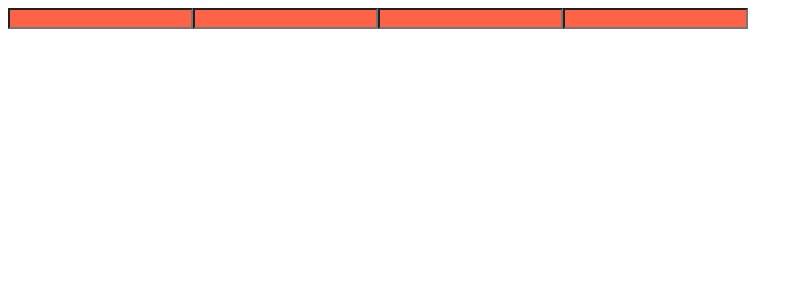
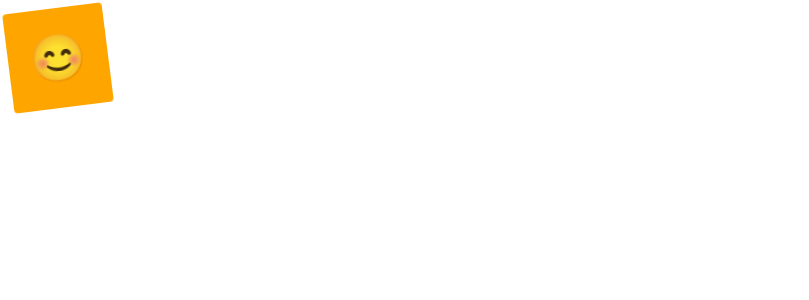
Before and after one commit to bom0320/react-masterclass, a React (Create React App) app: page / in a window 1280 px wide. Shown: the top 300 px of the page, without its empty margins (0-809 px from the left). Built offline with nearby package versions, Linux system fonts and the light colour scheme.

Commit message:
Animations and Pseudo Selectors (

```diff
--- a/src/App.js
+++ b/src/App.js
@@ -1,24 +1,53 @@
-import styled from "styled-components";
+import styled, { keyframes } from "styled-components";
 
-const Father = styled.div`
+const Wrapper = styled.div`
 display: flex;
 `;
 
-const Input = styled.input.attrs({ required: true, minLength: 10 })`
-  background-color: tomato;
+const rotationAnimation = keyframes`
+  0% {
+    transform: rotate(0deg);
+    border-radius: 0px;
+  }
+  50% {
+    border-radius: 100px;
+  }
+  100% {
+    transform: rotate(360deg);
+    border-radius: 0px;
+  }
 `
+
+const Box = styled.div`
+  display: flex;
+  justify-content: center;
+  align-items: center;
+  height: 100px;
+  width: 100px;
+  background-color: orange;
+  animation: ${rotationAnimation} 1s linear infinite;
+  span {
+    font-size: 46px;
+    // span:hover
+    &:hover {
+      font-size: 56px;
+    }
+    &:active {
+      opacity: 0.2;
+    }
+  }
+`
+
 function App() {
 
   return (
-    <Father as="header">
-      <Input />
-      <Input />
-      <Input />
-      <Input />
-    </Father>
+    <Wrapper>
+      <Box>
+        <span>😊</span>
+      </Box>
+    </Wrapper>
 
   )
-
 }
 
 export default App;
```
